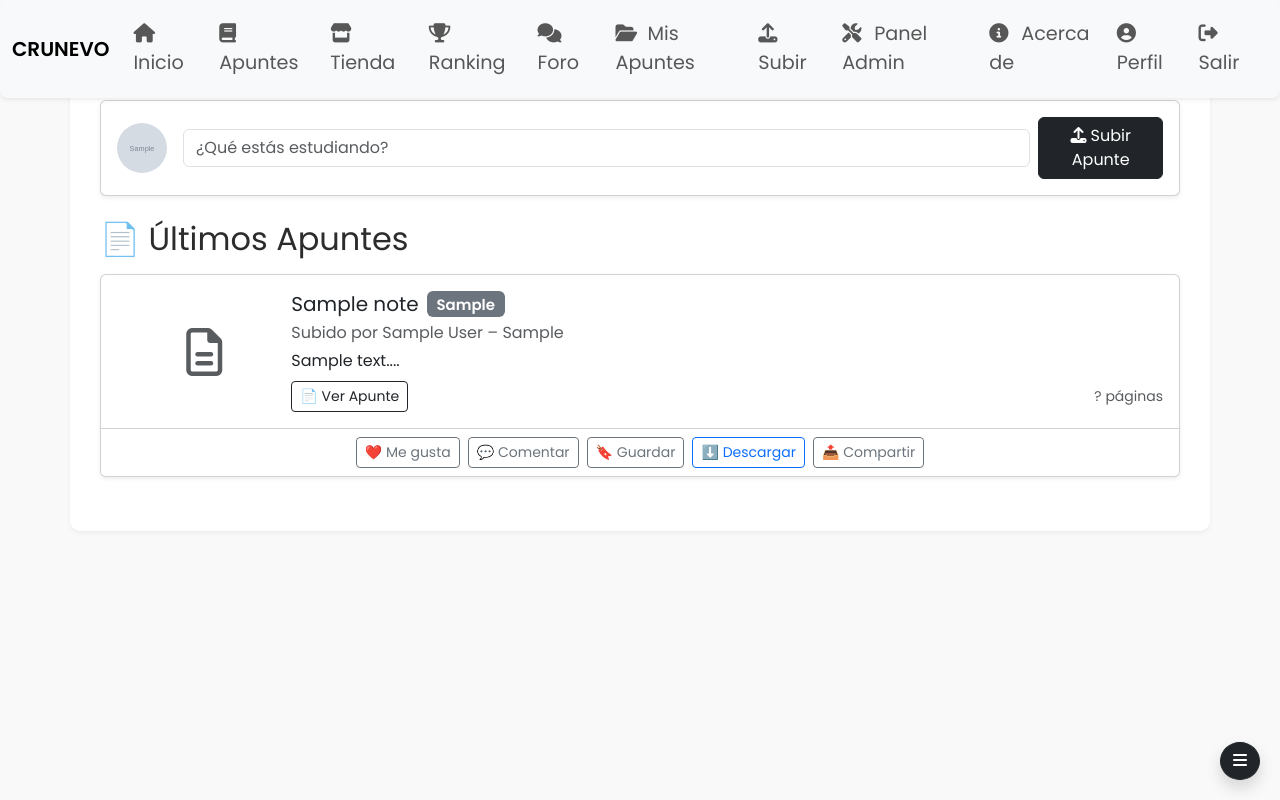
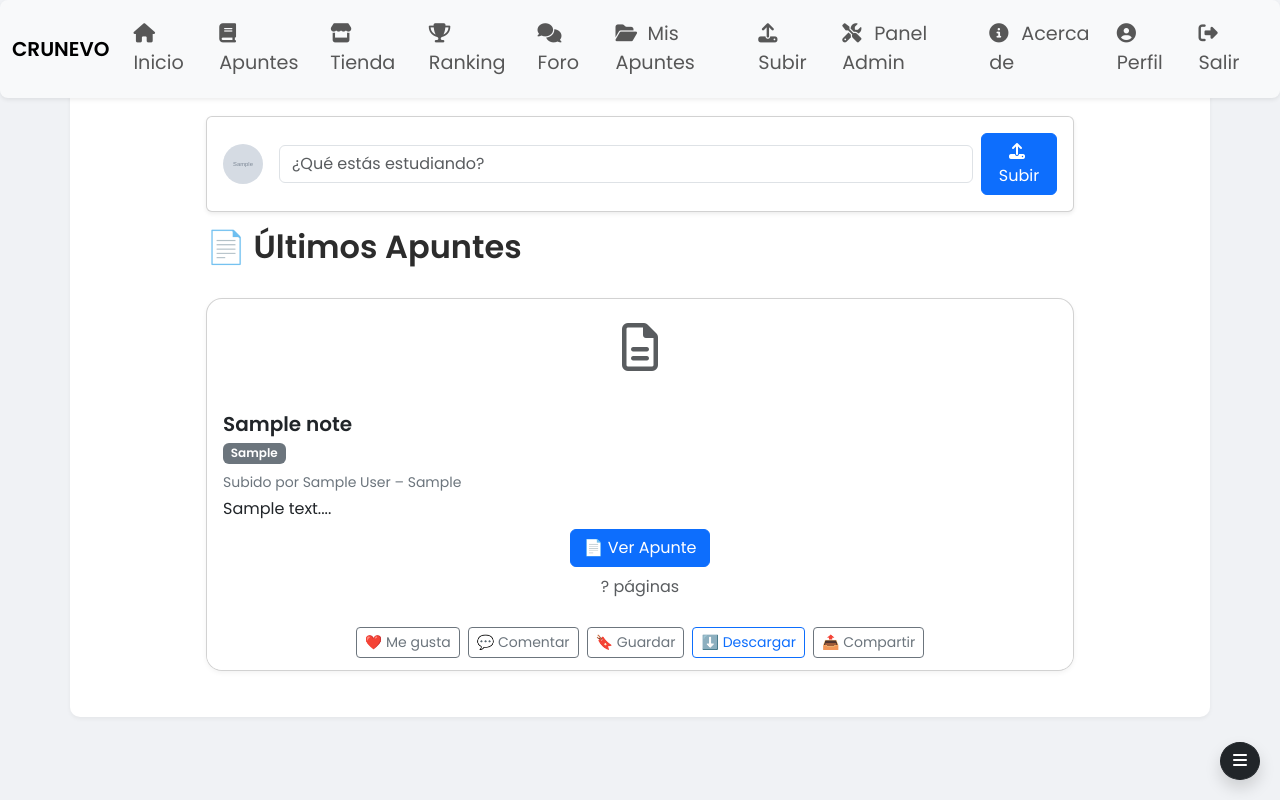
Before and after one commit to RoggerMS/Crunevo, a Flask app: page / in a window 1280 px wide. Run offline with Flask 3, Linux system fonts and the light colour scheme; a user stored in the database is signed in; tables that the repository leaves empty hold one stand-in row (values such as "Sample post"); grey boxes marked "Sample" are stand-in pictures; some libraries are stand-ins or nearby versions.

Commit message:
[Refactor] Rediseñar feed de apuntes para móviles

```diff
--- a/crunevo/static/css/custom_feed.css
+++ b/crunevo/static/css/custom_feed.css
@@ -1,15 +1,60 @@
-
-body {
-    background-color: #f9f9f9;
+:root {
+    --card-radius: 1rem;
+    --card-shadow: 0 2px 5px rgba(0,0,0,0.05);
 }
 
-.feed-divider {
-    border-top: 1px solid #e0e0e0;
+.feed-container {
+    width: 100%;
+    max-width: 900px;
+    margin: 0 auto;
+    padding: 1rem;
+    display: flex;
+    flex-direction: column;
+    gap: 1rem;
 }
-.feed .card {
-    transition: transform 0.2s ease;
+
+.note-card {
+    border-radius: var(--card-radius);
+    box-shadow: var(--card-shadow);
+    overflow: hidden;
 }
-.feed .card:hover {
-    transform: scale(1.01);
-    box-shadow: 0 0 10px rgba(0,0,0,0.08);
+
+.note-image img,
+.note-image embed {
+    width: 100%;
+    height: auto;
+    border-radius: var(--card-radius) var(--card-radius) 0 0;
 }
+
+.note-title {
+    font-weight: 600;
+    font-size: 1.25rem;
+}
+
+.note-meta {
+    font-size: 0.875rem;
+    color: #6c757d;
+}
+
+.note-actions {
+    display: flex;
+    justify-content: center;
+    flex-wrap: wrap;
+    gap: 0.5rem;
+    border-top: none;
+    padding: 0.75rem;
+}
+
+@media (max-width: 768px) {
+    .feed-container {
+        padding: 1rem;
+    }
+    .note-card {
+        width: 100%;
+        margin-bottom: 1rem;
+    }
+    .create-note input.form-control {
+        font-size: 0.9rem;
+        padding: 0.25rem 0.5rem;
+    }
+}
--- a/crunevo/templates/feed.html
+++ b/crunevo/templates/feed.html
@@ -7,58 +7,53 @@
 {% endblock %}
 
 {% block content %}
-<div class="mb-4">
-    <div class="card p-3 shadow-sm">
+<div class="feed-container">
+    <div class="create-note card p-3 shadow-sm">
         <div class="d-flex align-items-center">
-            <img src="{{ user.profile_picture_url or url_for('static', filename='images/default_avatar.png') }}" alt="Avatar" class="rounded-circle me-3" width="50" height="50">
+            <img src="{{ user.profile_picture_url or url_for('static', filename='images/default_avatar.png') }}" alt="Avatar" class="rounded-circle me-3" width="40" height="40">
             <input type="text" class="form-control me-2" placeholder="¿Qué estás estudiando?" readonly>
             {% if current_user.is_authenticated %}
-            <a href="{{ url_for('note.upload_note') }}" class="btn btn-dark ms-auto"><i class="fas fa-upload me-1"></i>Subir Apunte</a>
+            <a href="{{ url_for('note.upload_note') }}" class="btn btn-primary ms-auto"><i class="fas fa-upload me-1"></i>Subir</a>
             {% endif %}
         </div>
     </div>
-</div>
 
-<h2 class="mb-3">📄 Últimos Apuntes</h2>
+    <h2 class="fw-bold mb-3">📄 Últimos Apuntes</h2>
+
     <div class="feed">
     {% for note in notes %}
-    <div class="card mb-4 shadow-sm rounded">
-        <div class="card-body">
-            <div class="row g-0">
-                  <div class="col-md-2 d-flex align-items-center justify-content-center">
+    <article class="note-card card">
+        <div class="note-image">
             {% if note.file_type == 'pdf' %}
-                          <embed src="{{ note.file_url }}#page=1" type="application/pdf" width="80" height="100" class="rounded border" style="object-fit: cover;" />
+                <embed src="{{ note.file_url }}#page=1" type="application/pdf" class="w-100" style="height:180px; object-fit:cover;" />
             {% elif note.file_url and note.file_type in ['jpg', 'jpeg', 'png'] %}
-                          <img src="{{ note.file_url }}" class="img-fluid rounded" style="max-height:100px; object-fit: cover;" alt="{{ note.title }}">
+                <img src="{{ note.file_url }}" class="w-100" style="max-height:180px; object-fit:cover;" alt="{{ note.title }}">
             {% else %}
+                <div class="text-center py-4">
                     <i class="far fa-file-alt fa-3x text-muted"></i>
+                </div>
             {% endif %}
         </div>
-                <div class="col-md-10">
-                      <h5 class="mb-1 d-flex align-items-center">{{ note.title }}
+        <div class="card-body">
+            <h5 class="note-title mb-1">{{ note.title }}</h5>
             {% if note.course %}
-                          <span class="badge bg-secondary ms-2">{{ note.course }}</span>
+            <span class="badge bg-secondary mb-2">{{ note.course }}</span>
             {% endif %}
-                      </h5>
-                    <p class="mb-1 text-muted">
-                        Subido por {{ note.uploader.name }} – {{ note.uploader.career or 'Carrera' }}
-                    </p>
-                    <p class="mb-2">{{ note.description[:120] }}...</p>
-                    <div class="d-flex justify-content-between">
-                        <a href="{{ url_for('note.note_detail', note_id=note.id) }}" class="btn btn-sm btn-outline-dark">📄 Ver Apunte</a>
-                        <small class="text-muted align-self-center">{{ note.page_count or '?' }} páginas</small>
+            <p class="note-meta mb-1">Subido por {{ note.uploader.name }} – {{ note.uploader.career or 'Carrera' }}</p>
+            <p class="note-desc mb-2">{{ note.description[:120] }}...</p>
+            <div class="text-center mb-2">
+                <a href="{{ url_for('note.note_detail', note_id=note.id) }}" class="btn btn-primary">📄 Ver Apunte</a>
             </div>
+            <p class="text-center text-muted mb-0">{{ note.page_count or '?' }} páginas</p>
         </div>
-            </div>
-        </div>
-        <div class="card-footer bg-white d-flex flex-wrap justify-content-center gap-2">
+        <div class="note-actions card-footer bg-white">
             <button class="btn btn-sm btn-outline-secondary">❤️ Me gusta</button>
             <button class="btn btn-sm btn-outline-secondary">💬 Comentar</button>
             <button class="btn btn-sm btn-outline-secondary">🔖 Guardar</button>
             <a href="{{ url_for('note.download_note_file', note_id=note.id) }}" class="btn btn-sm btn-outline-primary">⬇️ Descargar</a>
             <button class="btn btn-sm btn-outline-secondary">📤 Compartir</button>
         </div>
-    </div>
+    </article>
 
     {% if loop.index % 3 == 0 %}
     <div class="card mb-4 shadow-sm">
@@ -75,4 +70,5 @@
     <p>No hay apuntes disponibles.</p>
     {% endfor %}
     </div>
+</div>
 {% endblock %}
```
Also changed, not shown: AGENTS.md (+12 -0 lines). Lines whose indentation alone changed are shown as unchanged.
